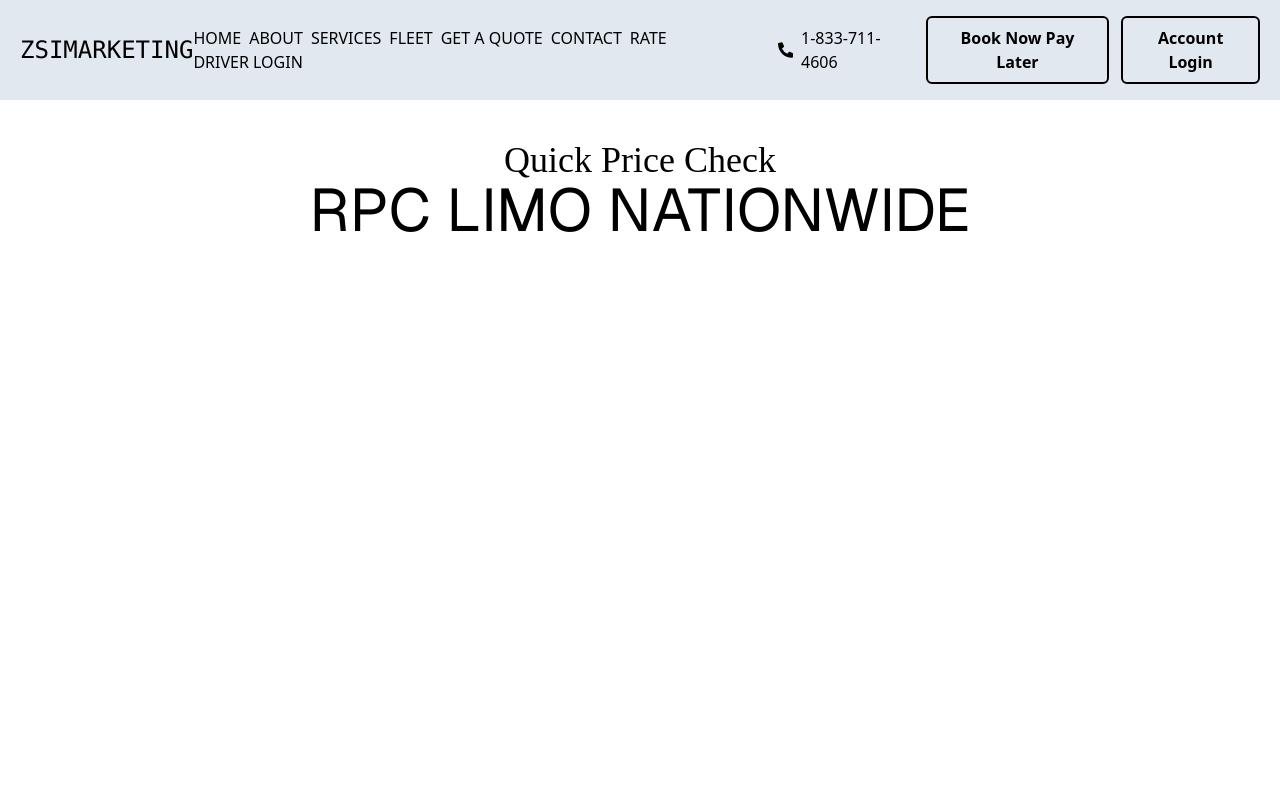
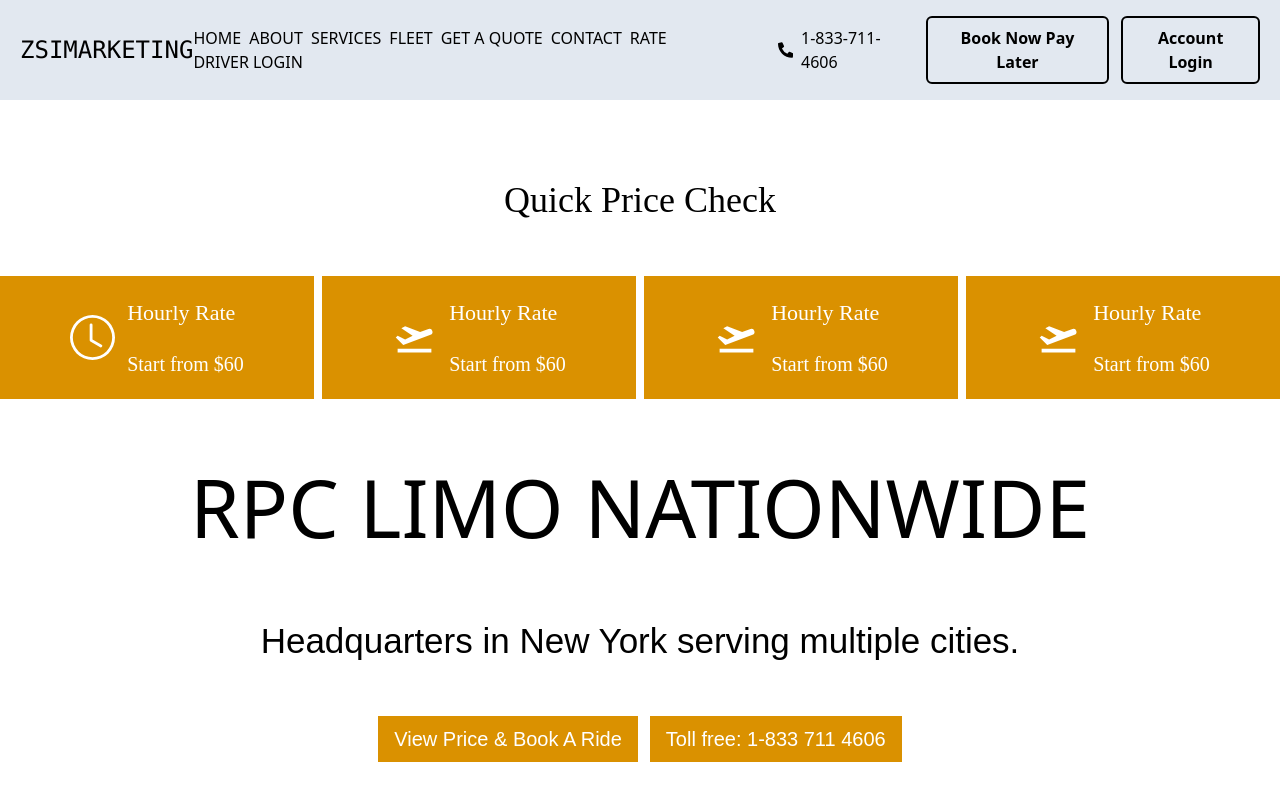
Before and after one commit to webashraf/zsimarketing, a Next.js app: page / in a window 1280 px wide. Shown: the top 800 px of the page. Built offline with nearby package versions, Linux system fonts and the light colour scheme.

Commit message:
Add quick price check section

```diff
--- a/src/app/(mainLayout)/page.tsx
+++ b/src/app/(mainLayout)/page.tsx
@@ -1,9 +1,12 @@
-import QuickPriceCheck from "@/components/quickPriceCheck/QuickPriceCheck";
+import QuickPriceCheck from "@/components/homePage/QuickPriceCheck";
 
 export default function Home() {
   return (
-    <div className="grid grid-rows-[20px_1fr_20px] items-center justify-items-center min-h-screen p-8 pb-20 gap-16 sm:p-20 font-[family-name:var(--font-geist-sans)]">
-      <QuickPriceCheck />
+    <div className="min-h-screen">
+      <div className="max-w-[1320px] mx-auto ">
+        <QuickPriceCheck />
+
+      </div>
     </div>
   );
 }
--- a/src/components/commonHeading/commonHeading.tsx
+++ b/src/components/commonHeading/commonHeading.tsx
@@ -5,7 +5,7 @@ interface ICommonHeadingProps {
 
 const CommonHeading = ({ title, subTitle = "" }: ICommonHeadingProps) => {
   return (
-    <div className="flex justify-center items-center w-[60%] mx-auto">
+    <div className="flex justify-center items-center w-[60%] mx-auto pt-20 pb-14">
       <h1 className="text-4xl font-taviraj">{title}</h1>
       <p className="text-gray-600">{subTitle}</p>
     </div>
--- /dev/null
+++ b/src/components/homePage/DiscoverFleet.tsx
@@ -0,0 +1,5 @@
+const DiscoverFleet = () => {
+  return <div></div>;
+};
+
+export default DiscoverFleet;
--- /dev/null
+++ b/src/components/homePage/QuickPriceCheck.tsx
@@ -0,0 +1,70 @@
+/* eslint-disable @typescript-eslint/no-explicit-any */
+import { BiSolidPlaneTakeOff } from "react-icons/bi";
+import { BsClock } from "react-icons/bs";
+import CommonHeading from "../commonHeading/commonHeading";
+
+const QuickPriceCheck = () => {
+  const quickPriceData = [
+    {
+      icon: <BsClock size={45} />,
+      title: "Search",
+      minPrice: 10,
+    },
+    {
+      icon: <BiSolidPlaneTakeOff size={45} />,
+      title: "LGA AIRPORT",
+      minPrice: 20,
+    },
+    {
+      icon: <BiSolidPlaneTakeOff size={45} />,
+      title: "JFK AIRPORT",
+      minPrice: 15,
+    },
+    {
+      icon: <BiSolidPlaneTakeOff size={45} />,
+      title: "EWR AIRPORT",
+      minPrice: 30,
+    },
+  ];
+
+  return (
+    <div className="mb-10">
+      <CommonHeading
+        title="Quick Price Check
+"
+      />
+
+      <div className="flex justify-center gap-2">
+        {quickPriceData.map((quickPriceItem: any) => (
+          <div
+            key={quickPriceItem.title}
+            className="flex justify-center items-center gap-3 bg-[#da9100] p-5 text-white w-full hover:bg-black hover:text-white transition-all duration-300"
+          >
+            <div>{quickPriceItem.icon}</div>
+            <div className="">
+              <h4 className="text-[22px] font-taviraj mb-5">Hourly Rate</h4>
+              <h5 className="text-[20px] font-taviraj">Start from $60</h5>
+            </div>
+          </div>
+        ))}
+      </div>
+
+      <h2 className="font-Epilogue text-[80px] text-center mt-12">
+        RPC LIMO NATIONWIDE
+      </h2>
+      <h5 className="text-[35px] font-mulish text-center mt-12">
+        Headquarters in New York serving multiple cities.
+      </h5>
+      <div className="flex gap-3 items-center justify-center mt-12">
+        <button className="bg-[#da9100] font-mulish px-4 py-2 text-[20px] text-white hover:bg-black hover:text-white transition-all duration-300">
+          View Price & Book A Ride
+        </button>
+        <button className="bg-[#da9100] font-mulish px-4 py-2 text-[20px] text-white hover:bg-black hover:text-white transition-all duration-300">
+          Toll free: 1-833 711 4606
+        </button>
+      </div>
+    </div>
+  );
+};
+
+export default QuickPriceCheck;
--- a/src/components/quickPriceCheck/QuickPriceCheck.tsx
+++ /dev/null
@@ -1,15 +0,0 @@
-import CommonHeading from "../commonHeading/commonHeading";
-
-const QuickPriceCheck = () => {
-  return (
-    <div>
-      <CommonHeading
-        title="Quick Price Check
-"
-      />
-      <h2 className="font-Epilogue text-6xl">RPC LIMO NATIONWIDE</h2>
-    </div>
-  );
-};
-
-export default QuickPriceCheck;
--- a/tailwind.config.ts
+++ b/tailwind.config.ts
@@ -13,9 +13,9 @@ const config: Config = {
         foreground: "var(--foreground)",
       },
       fontFamily: {
-
         taviraj: ["Taviraj", "serif"],
         epilogue: ["Epilogue", "sans-serif"],
+        mulish: ["Mulish", "sans-serif"],
       },
     },
   },
```
